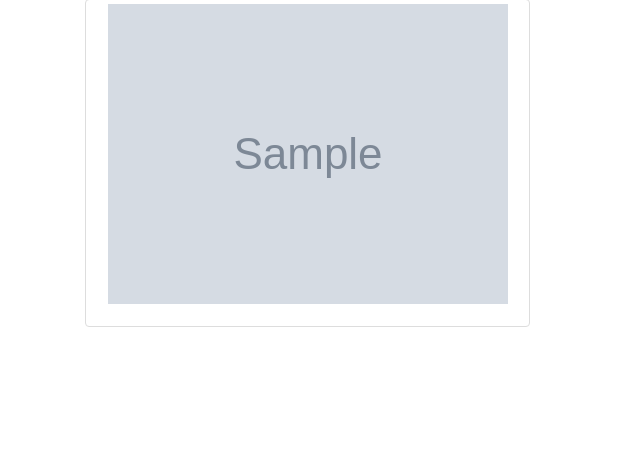
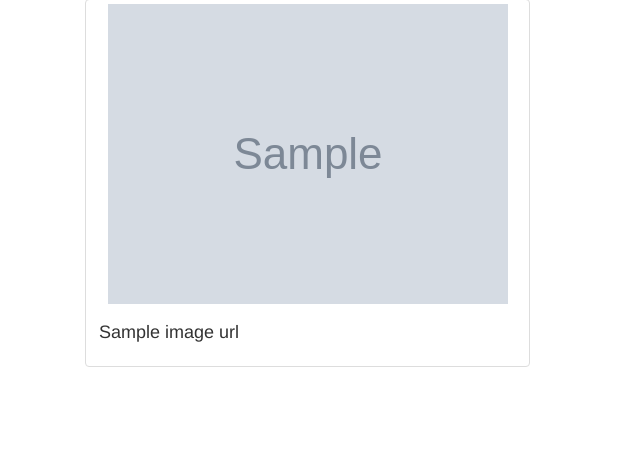
Before and after one commit to keikoyara/web-scraping-challenge, a Flask app: template template/index.html in a window 1280 px wide. Shown: the part 1116-1573 px from the top of the page, without its empty margins (0-640 px from the left). Before the commit the page ends 1443 px from the top, so only its background shows below. Run offline with Flask 2, Linux system fonts and the light colour scheme; the template is opened without the code that fills it: most values are stand-ins (such as "Sample title", 1, 10 or a date in 2020); grey boxes marked "Sample" are stand-in pictures; some libraries are stand-ins or nearby versions.

Commit message:
rearranging files

```diff
--- a/template/index.html
+++ b/template/index.html
@@ -38,7 +38,7 @@
               <div class="thumbnail">
                   <img src="{{image_urls}}">
                   <div class="caption">
-                      <!-- <h4>{{hemi.title}}</h4> -->
+                      <h4>{{image_urls.title}}</h4>
                   </div>
               </div>
           </div>
```
Also changed, not shown: app.py (renamed from Missions_to_Mars/app.py).
